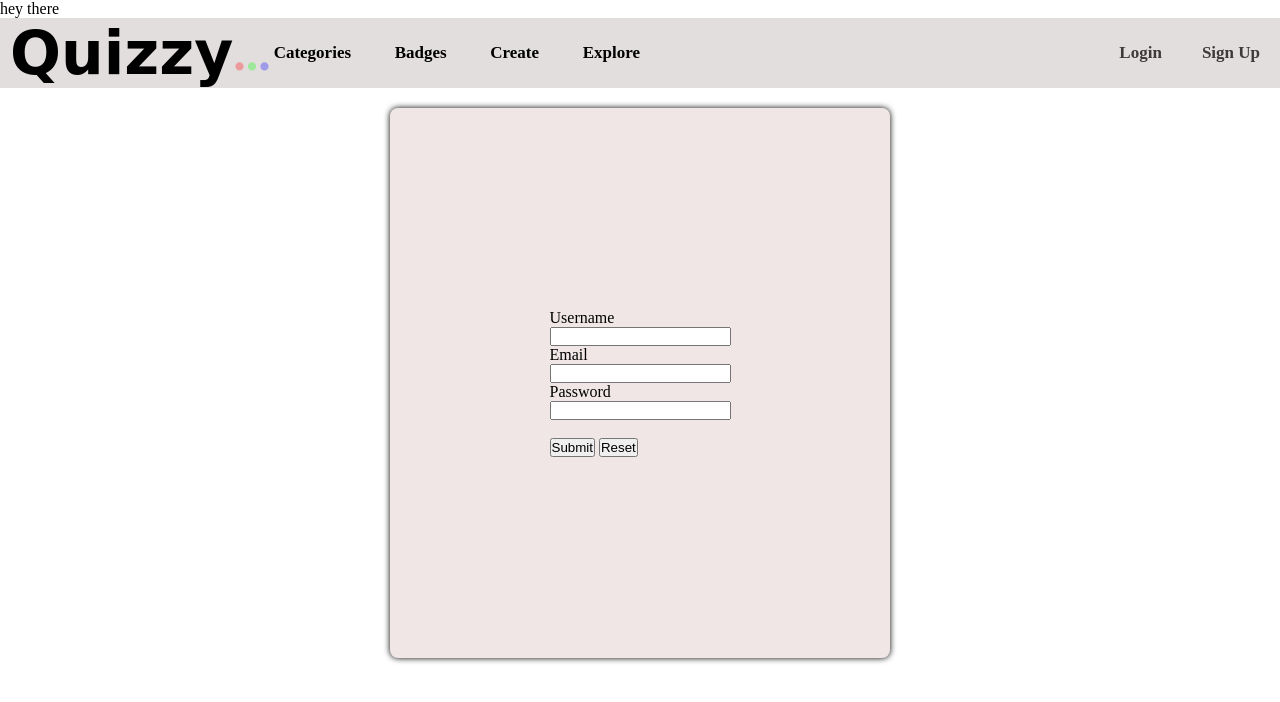
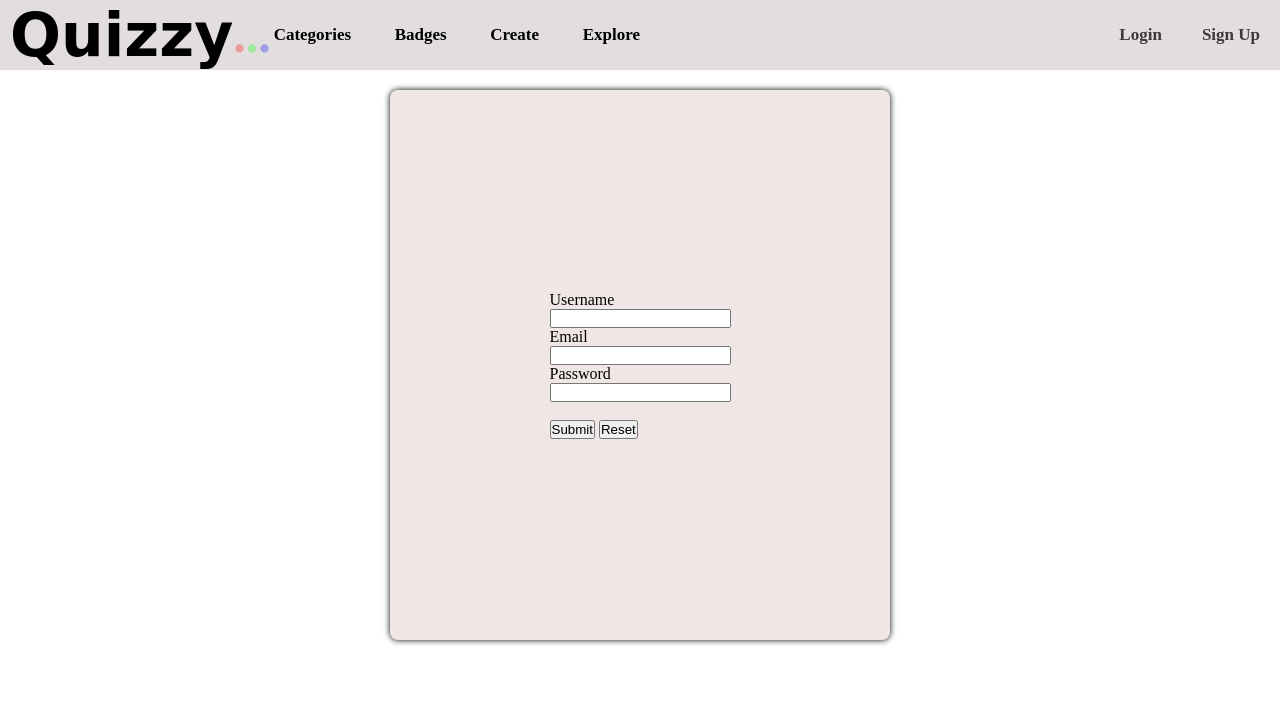
Before and after one commit to AparajitaSingh121416/Quizzy_site, a plain HTML site: page login.html in a window 1280 px wide. Drawn offline with Linux system fonts and the light colour scheme.

Commit message:
Updated readme

```diff
--- a/login.html
+++ b/login.html
@@ -8,7 +8,6 @@
     <link rel="stylesheet" href="login.css">
 </head>
 <body>
-    <p> hey there</p>
     <div class="top">
         <div class="left">
 
```
Also changed, not shown: 1 other file.
